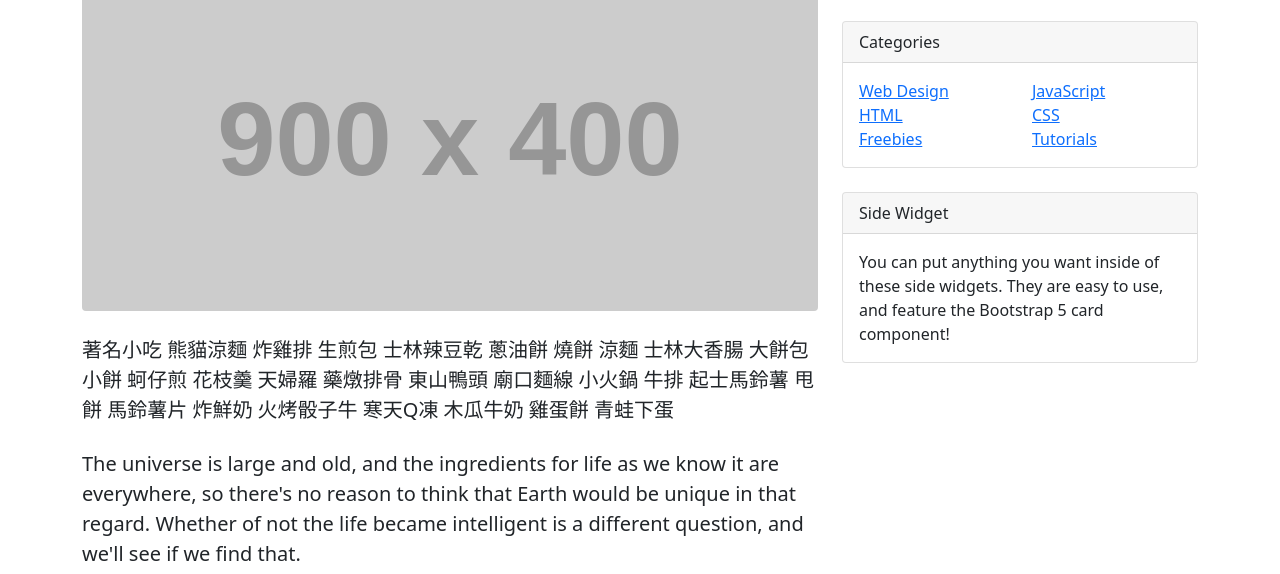
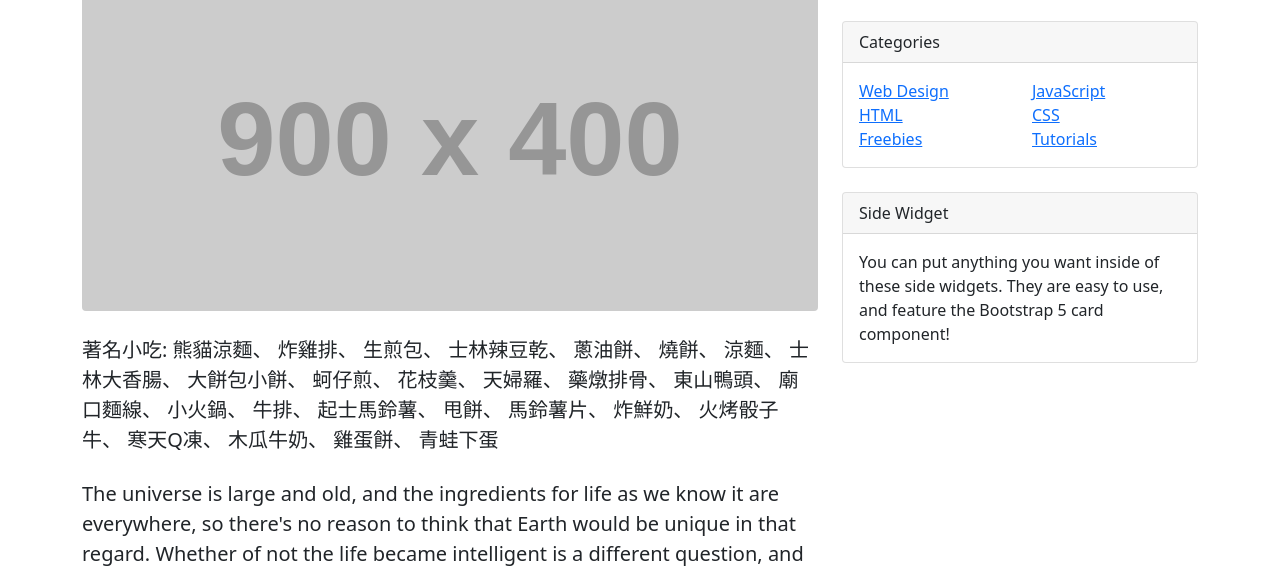
Before and after one commit to kuopoting/k30, a plain HTML site: page index.html in a window 1280 px wide. Shown: the part 220-794 px from the top of the page. Drawn offline with nearby package versions, Linux system fonts and the light colour scheme; placeholder pictures from the web are drawn by us.

Commit message:
Update index.html

```diff
--- a/index.html
+++ b/index.html
@@ -47,32 +47,32 @@
                         <figure class="mb-4"><img class="img-fluid rounded" src="https://dummyimage.com/900x400/ced4da/6c757d.jpg" alt="..." /></figure>
                         <!-- Post content-->
                         <section class="mb-5">
-                            <p class="fs-5 mb-4">著名小吃
-熊貓涼麵
-炸雞排
-生煎包
-士林辣豆乾
-蔥油餅
-燒餅
-涼麵
-士林大香腸
-大餅包小餅
-蚵仔煎
-花枝羹
-天婦羅
-藥燉排骨
-東山鴨頭
-廟口麵線
-小火鍋
-牛排
-起士馬鈴薯
-甩餅
-馬鈴薯片
-炸鮮奶
-火烤骰子牛
-寒天Q凍
-木瓜牛奶
-雞蛋餅
+                            <p class="fs-5 mb-4">著名小吃:
+熊貓涼麵、
+炸雞排、
+生煎包、
+士林辣豆乾、
+蔥油餅、
+燒餅、
+涼麵、
+士林大香腸、
+大餅包小餅、
+蚵仔煎、
+花枝羹、
+天婦羅、
+藥燉排骨、
+東山鴨頭、
+廟口麵線、
+小火鍋、
+牛排、
+起士馬鈴薯、
+甩餅、
+馬鈴薯片、
+炸鮮奶、
+火烤骰子牛、
+寒天Q凍、
+木瓜牛奶、
+雞蛋餅、
 青蛙下蛋</p>
                             <p class="fs-5 mb-4">The universe is large and old, and the ingredients for life as we know it are everywhere, so there's no reason to think that Earth would be unique in that regard. Whether of not the life became intelligent is a different question, and we'll see if we find that.</p>
                             <p class="fs-5 mb-4">If you get asteroids about a kilometer in size, those are large enough and carry enough energy into our system to disrupt transportation, communication, the food chains, and that can be a really bad day on Earth.</p>
```
